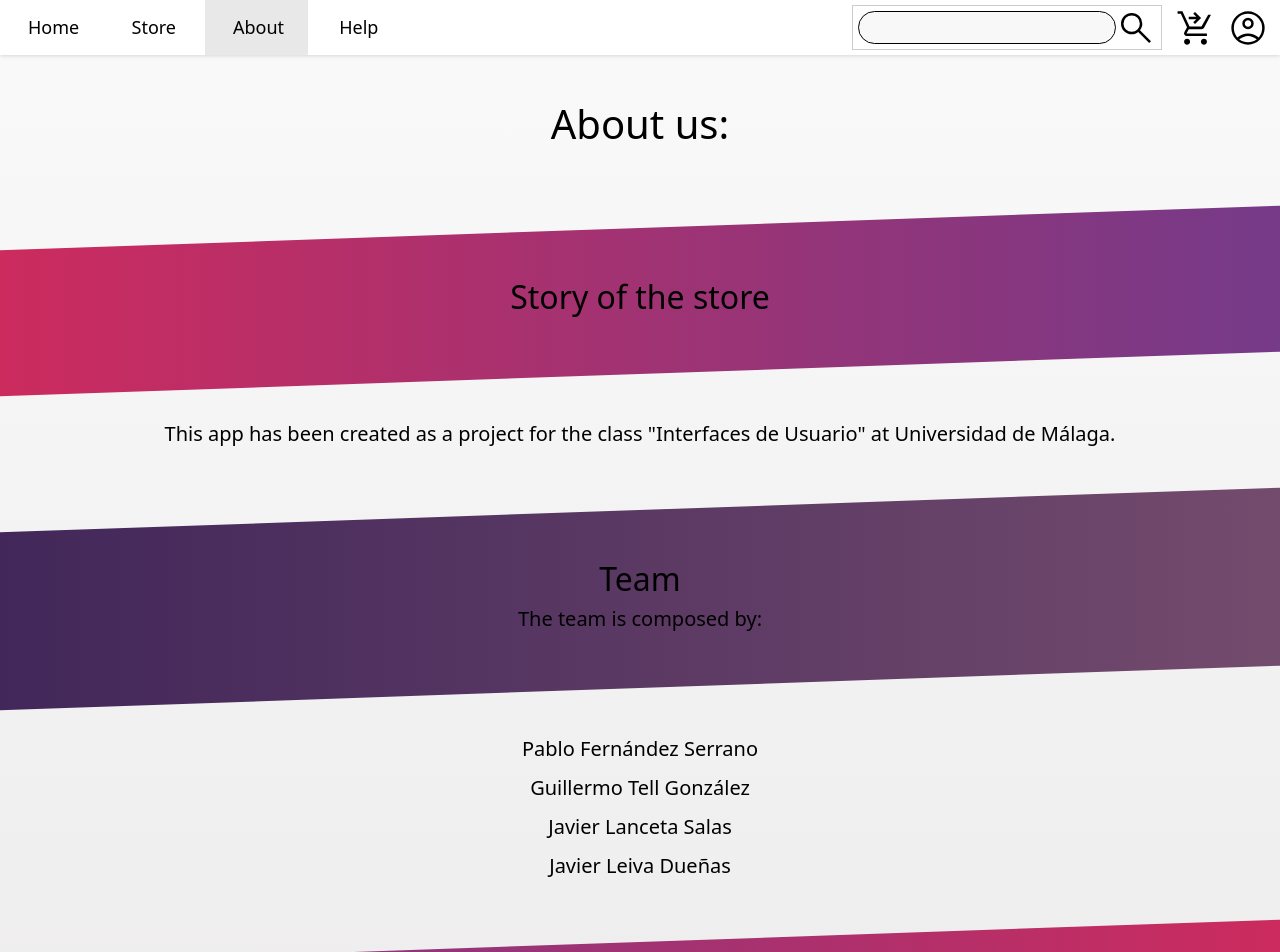
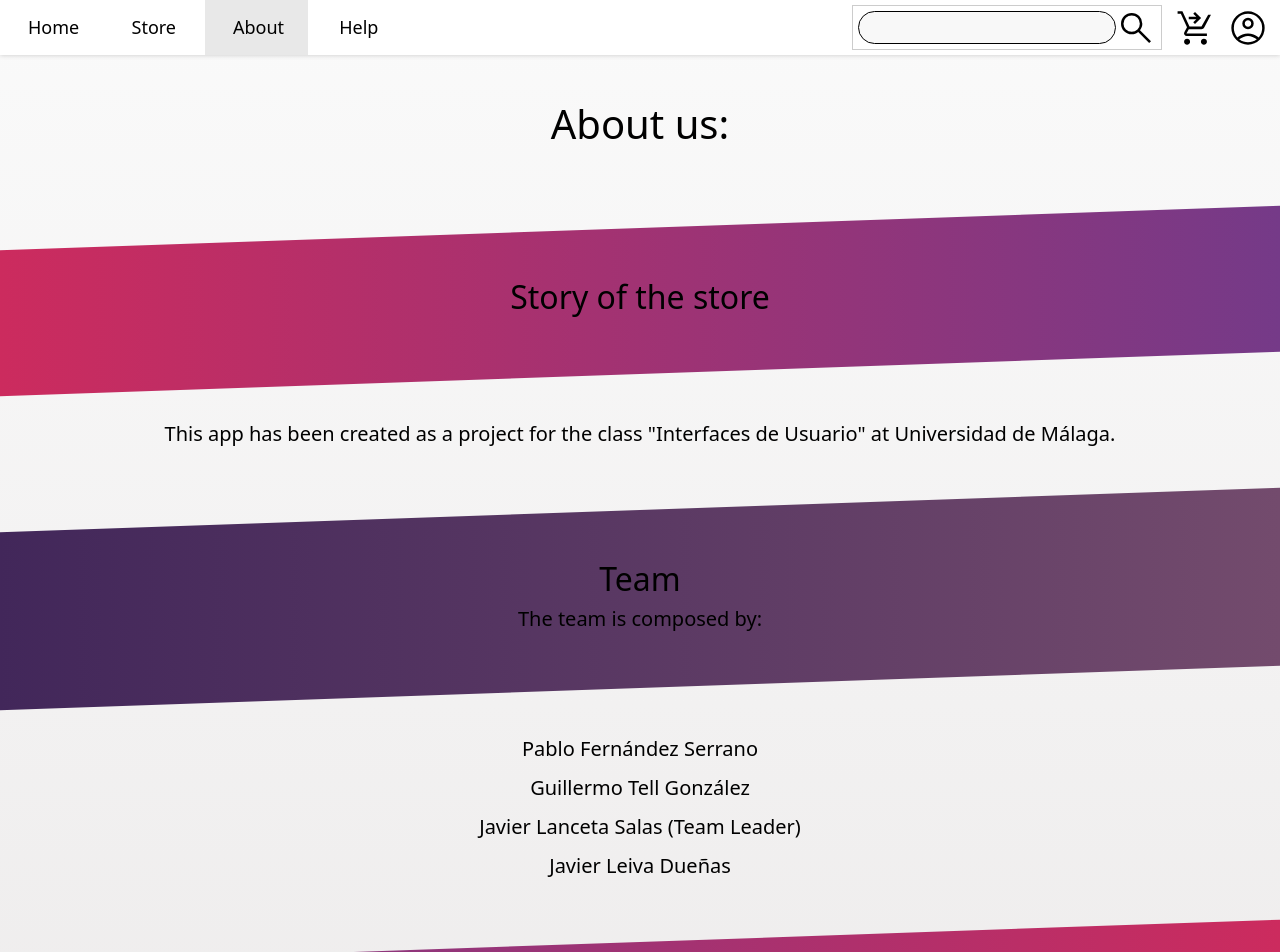
Before and after one commit to pablofs02/shopeen, a React (Vite) app: page /about in a window 1280 px wide. Shown: the top 952 px of the page. Built offline with nearby package versions, Linux system fonts and the light colour scheme.

Commit message:
Fade animation when entering the About page

```diff
--- a/src/pages/About.tsx
+++ b/src/pages/About.tsx
@@ -18,7 +18,7 @@ function About(){
                     <ul>
                         <li><h5>Pablo Fernández Serrano</h5></li>
                         <li><h5>Guillermo Tell González</h5></li>
-                        <li><h5>Javier Lanceta Salas</h5></li>
+                        <li><h5>Javier Lanceta Salas (Team Leader)</h5></li>
                         <li><h5>Javier Leiva Dueñas</h5></li>
                     </ul>
             </section>
--- a/src/pages/Home.tsx
+++ b/src/pages/Home.tsx
@@ -6,6 +6,9 @@ import '../styles/homeStyle.css'
 export default function Home() {
 	return (
 		<section className="cuerpo">
+			<h1>
+				Home
+			</h1>
 			<Row md={2} lg={3} xs={1} className="g-3">
 				{homeShortcut.map((item) => (
 					<Col key={item.title}>
--- a/src/styles/AboutStyle.css
+++ b/src/styles/AboutStyle.css
@@ -5,6 +5,10 @@
     position: relative;
     isolation: isolate;
     text-align: center;
+    opacity: 0;
+    animation-name: fade;
+    animation-duration: 1s;
+    animation-fill-mode: forwards;
 }
 
 .story-store::after {
@@ -28,6 +32,10 @@
     position: relative;
     isolation: isolate;
     text-align: center;
+    opacity: 0;
+    animation-name: fade;
+    animation-duration: 1s;
+    animation-fill-mode: forwards;
 }
 
 .about .team::after {
@@ -67,6 +75,10 @@
     position: relative;
     isolation: isolate;
     text-align: center;
+    opacity: 0;
+    animation-name: fade;
+    animation-duration: 1s;
+    animation-fill-mode: forwards;
 }
 
 .about .tech-used::after {
@@ -77,3 +89,12 @@
     inset: 0;
     z-index: -1;
 }
+
+@keyframes fade {
+    from {
+      opacity: 0;
+    }
+    to {
+      opacity: 1;
+    }
+  }
```
